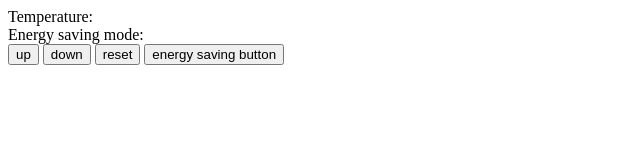
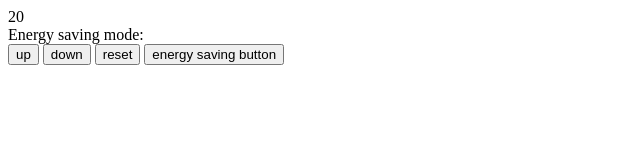
Before and after one commit to rhiannonruth/thermostat, a plain HTML site: page index.html in a window 1280 px wide. Shown: the full height of the page, 0-640 px from the left. Drawn offline with Linux system fonts and the light colour scheme.

Commit message:
added the interface file to the html

```diff
--- a/index.html
+++ b/index.html
@@ -4,6 +4,7 @@
 <title>Thermostat mate</title>
 <script src="jquery.js"></script>
 <script src="src/thermostat.js"></script>
+<script src="interface.js"></script>
 </head>
 <body>
 
```
